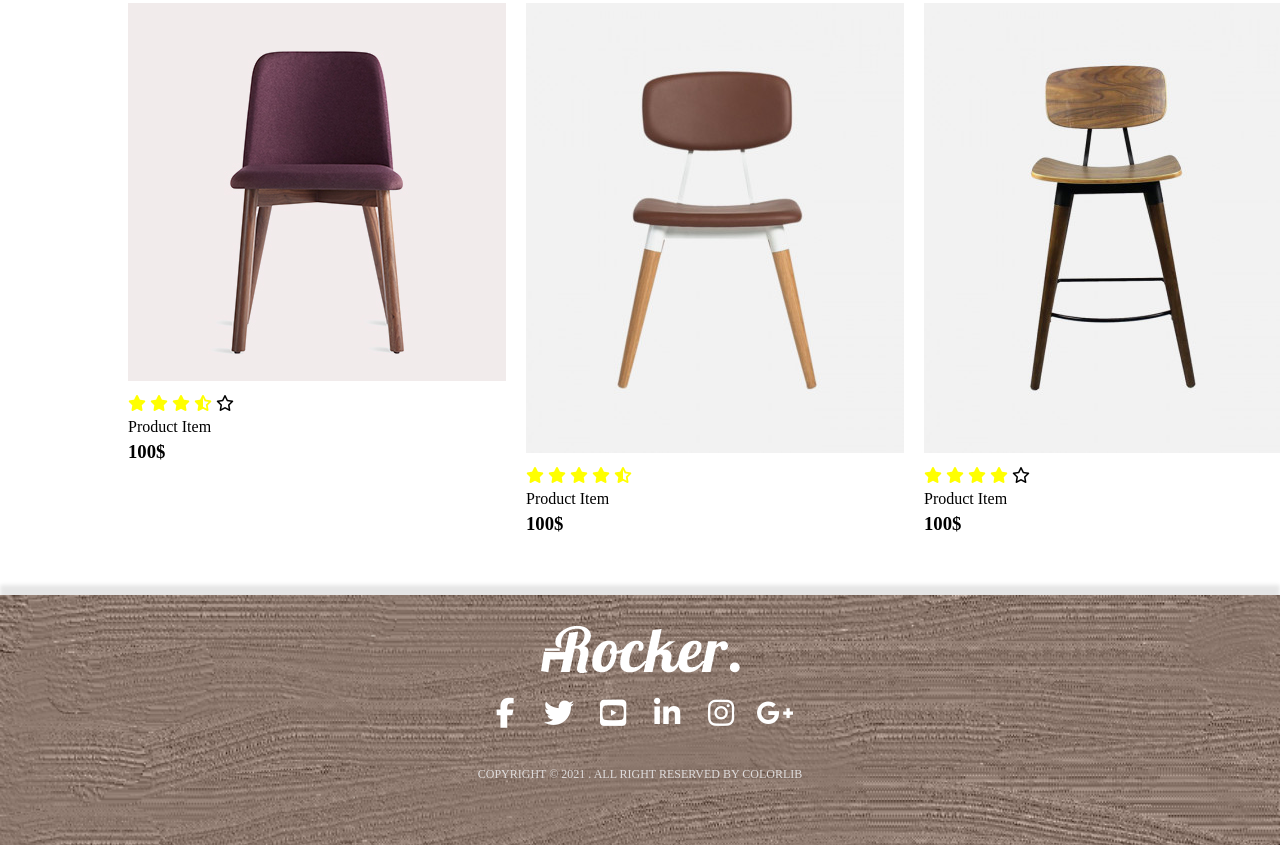
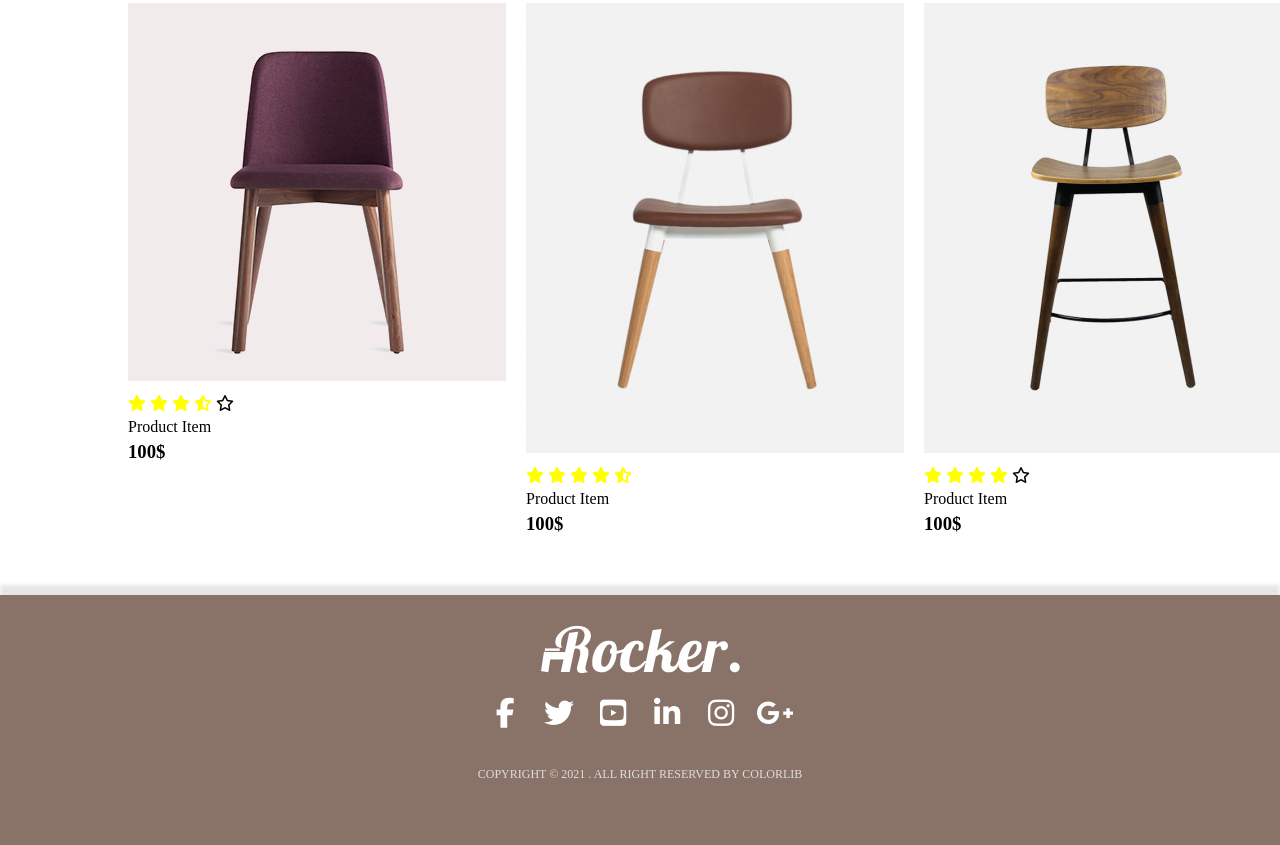
Before and after one commit to ahmedhamed123/Buy-Chairs, a plain HTML site: page index.html in a window 1280 px wide. Shown: the part 2485-3330 px from the top of the page. Drawn offline with Linux system fonts and the light colour scheme; a web font is replaced by a local one.

Commit message:
Update style.css

```diff
--- a/css/style.css
+++ b/css/style.css
@@ -556,7 +556,7 @@ section.main_image .main_btn:hover{
     width: 100%;
     height: 250px;
     margin-top: 60px;
-    background-image: url(../images/Footer-Background.png);
+    background-image: url(../images/background.png);
     background-size: cover;
     box-shadow: 0px -10px 4px 0px rgba(0,0,0,0.1);
 
@@ -568,7 +568,7 @@ section.main_image .main_btn:hover{
     text-align: center;
     width: 100%;
     height: 100%;
-    /* background-color: rgba(0, 0, 0, 0.212); */
+    background-color: rgba(0, 0, 0, 0.212);
 
 
 
```
